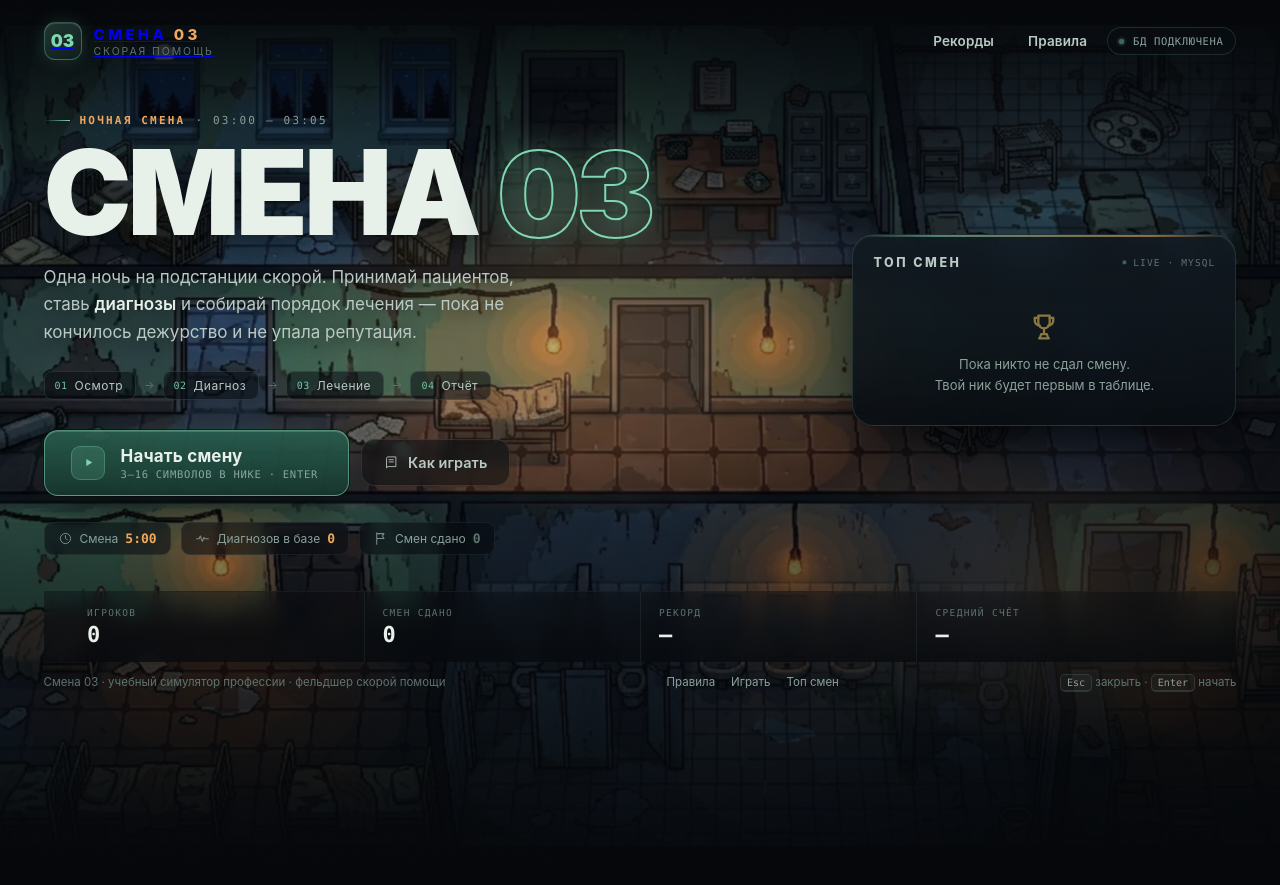
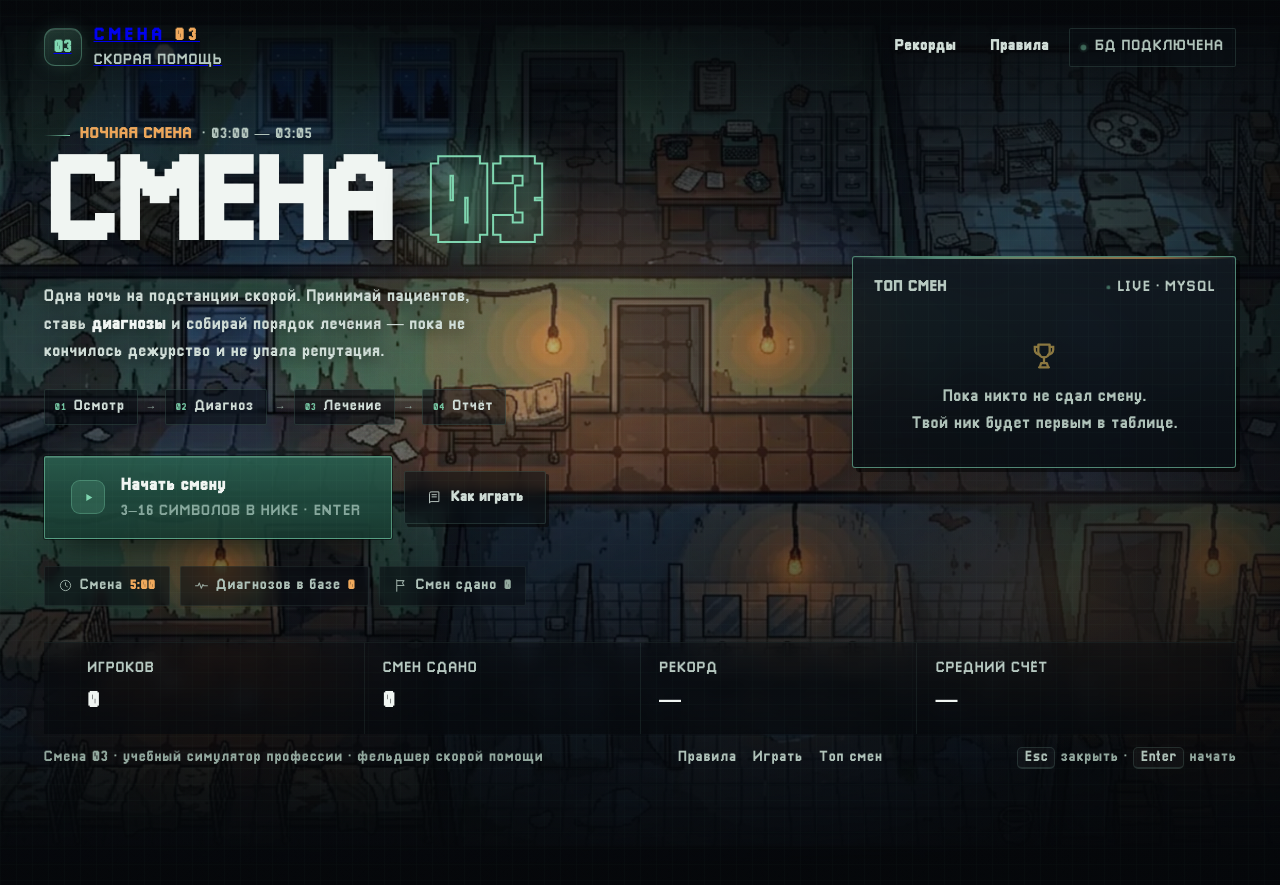
Before and after one commit to KIZNAIVER-HACKATON-2026/hacaton_main, a PHP site: page / in a window 1280 px wide. Run offline with PHP 8.4, Linux system fonts and the light colour scheme; data that the repository does not hold is empty.

Commit message:
переработка

```diff
--- /dev/null
+++ b/assets/css/pixel-theme.css
@@ -0,0 +1,143 @@
+/*
+ * Unified pixel-art UI theme for Смена 03.
+ * Pixellari is self-hosted and includes the full Russian alphabet, avoiding mixed-font glyphs.
+ */
+@font-face {
+  font-family: "Pixellari";
+  src: url("../fonts/pixellari.ttf") format("truetype");
+  font-style: normal;
+  font-weight: 500;
+  font-display: swap;
+}
+
+:root {
+  --pixel-font: "Pixellari", "Apple Color Emoji", "Segoe UI Emoji", "Noto Color Emoji", sans-serif;
+  --readable-font: "Pixellari", "Apple Color Emoji", "Segoe UI Emoji", "Noto Color Emoji", sans-serif;
+  --pixel-edge: rgba(127, 214, 176, .52);
+  --pixel-shadow: 4px 4px 0 rgba(0, 0, 0, .52);
+  --pixel-amber: #f0a95c;
+  --text-dim: #d0ddd7;
+  --muted: #afc2b9;
+  --faint: #93a99f;
+  --gp-dim: #d0ddd7;
+  --gp-muted: #afc2b9;
+  --gp-faint: #93a99f;
+  --font: var(--readable-font);
+  --mono: "Pixellari", "SFMono-Regular", Consolas, monospace;
+}
+
+/* Pixel lettering is the base typeface for every screen and control. */
+body, body.game-body {
+  font-family: var(--readable-font) !important;
+  font-size: 16px;
+  line-height: 1.6;
+  -webkit-font-smoothing: antialiased;
+  text-rendering: optimizeLegibility;
+}
+:where(.menu__title, .rules-title, .brand__mark, .brand__name, .work__title,
+  .modal__title, .final__title, .patient-name, .pcard__name, .section-title,
+  .rules-block h2) {
+  font-family: var(--pixel-font) !important;
+  font-synthesis: weight;
+}
+
+/* A restrained pixel grid ties the UI to the game's night-shift backdrop. */
+body::after {
+  content: "";
+  position: fixed;
+  inset: 0;
+  z-index: 80;
+  pointer-events: none;
+  opacity: .045;
+  background-image:
+    linear-gradient(rgba(127, 214, 176, .35) 1px, transparent 1px),
+    linear-gradient(90deg, rgba(127, 214, 176, .35) 1px, transparent 1px);
+  background-size: 16px 16px;
+  mix-blend-mode: screen;
+}
+
+/* Hard-edged panels, square pixels and a subtle offset shadow. */
+:where(.board, .modal__card, .pcard, .work, .call, .patient-card, .rules-block, .card) {
+  border-radius: 3px !important;
+  border-color: var(--pixel-edge) !important;
+  box-shadow: var(--pixel-shadow), inset 0 1px 0 rgba(190, 235, 220, .08) !important;
+}
+
+/* All interactive surfaces share the same beveled, block-like treatment. */
+:where(.btn, .btn-primary, .btn-ghost, .btn-play, .btn-solid, .btn-flat,
+  .hud__btn, .diag-btn, .treat-btn, .call-opt, .modal__close,
+  input, select, textarea, .input) {
+  border-radius: 2px !important;
+}
+
+:where(.btn, .btn-primary, .btn-ghost, .btn-play, .btn-solid, .btn-flat,
+  .hud__btn, .diag-btn, .treat-btn, .call-opt, .modal__close) {
+  border-width: 2px;
+  box-shadow: 3px 3px 0 rgba(0, 0, 0, .48);
+}
+
+:where(.btn:hover, .btn-primary:hover, .btn-ghost:hover, .btn-play:hover,
+  .btn-solid:hover, .btn-flat:hover, .hud__btn:hover, .diag-btn:hover,
+  .treat-btn:hover, .call-opt:hover) {
+  transform: translate(-1px, -1px);
+}
+
+/* Nickname field and any future form controls. */
+:where(input:not([type="checkbox"]):not([type="radio"]), select, textarea, .input) {
+  min-height: 46px;
+  border: 2px solid rgba(127, 214, 176, .38) !important;
+  border-radius: 2px !important;
+  background-color: rgba(5, 9, 13, .86) !important;
+  box-shadow: inset 2px 2px 0 rgba(255, 255, 255, .035), 3px 3px 0 rgba(0, 0, 0, .45);
+}
+:where(input, select, textarea, .input)::placeholder { color: #789188 !important; opacity: 1; }
+:where(input, select, textarea, .input):focus {
+  border-color: var(--pixel-amber) !important;
+  outline: 2px solid rgba(240, 169, 92, .24);
+  outline-offset: 2px;
+  box-shadow: inset 2px 2px 0 rgba(255, 255, 255, .04), 3px 3px 0 rgba(0, 0, 0, .45) !important;
+}
+
+/* Block treatment for diagnosis, treatment and dispatcher choices. */
+:where(.diag-btn, .treat-btn, .call-opt) {
+  border-color: rgba(127, 176, 160, .32) !important;
+  background-image: linear-gradient(180deg, rgba(29, 43, 49, .96), rgba(12, 20, 26, .98));
+}
+:where(.diag-btn:hover:not(:disabled), .treat-btn:hover:not(:disabled), .call-opt:hover:not(:disabled)) {
+  border-color: var(--pixel-amber) !important;
+}
+.diag-btn.is-correct, .diag-btn.correct {
+  border-color: var(--primary, #7fd6b0) !important;
+  box-shadow: 3px 3px 0 rgba(0, 0, 0, .48), inset 0 0 0 2px rgba(127, 214, 176, .12) !important;
+}
+.diag-btn.is-wrong, .diag-btn.wrong {
+  border-color: #e2685a !important;
+}
+
+/* Square chips and status tags; keep circular avatars/indicators untouched. */
+:where(.symptom, .chip, .flow__step, .dbpill, .player-tag, .hero-badge,
+  .final__badge, .resume, .resume__cell, .vital, .modal__cell, .treat-slot,
+  .toast, .rank__medal, .board__live) {
+  border-radius: 2px !important;
+}
+:where(.field__label, .field__hint, .resume__head, .vital-label, .pcard__h,
+  .hud__label, .call__label, .modal__eyebrow, .final__score-label) {
+  letter-spacing: .08em;
+}
+
+/* Keep emoji artwork rendered by the system emoji font, not as missing glyphs. */
+:where(.patient-avatar, .pcard__avatar, .diag-icon) {
+  font-family: "Apple Color Emoji", "Segoe UI Emoji", "Noto Color Emoji", "Segoe UI Symbol", sans-serif !important;
+}
+
+:where(a, button, input, select, textarea, [tabindex]):focus-visible {
+  outline: 2px solid var(--pixel-amber);
+  outline-offset: 3px;
+}
+
+@media (max-width: 600px) {
+  :root { --pixel-shadow: 3px 3px 0 rgba(0, 0, 0, .52); }
+}
+@media (prefers-reduced-motion: reduce) {
+  body::after { display: none; }
+}
--- /dev/null
+++ b/assets/css/readability.css
@@ -0,0 +1,80 @@
+/* Readability pass: preserve the pixel-art mood while giving glyphs more detail. */
+:root {
+  --text: #f0f5f2;
+  --gp-text: #f0f5f2;
+  --pixel-edge: rgba(127, 214, 176, .58);
+}
+
+/* One full-Cyrillic pixel font for all text and controls; never mix fallback glyphs. */
+body, body *, body *::before, body *::after {
+  font-family: var(--pixel-font) !important;
+  font-synthesis: weight;
+}
+body, body.game-body {
+  font-size: 17px !important;
+  line-height: 1.6 !important;
+  -webkit-font-smoothing: auto;
+  text-rendering: optimizeLegibility;
+}
+.patient-avatar, .pcard__avatar, .diag-icon {
+  font-family: "Apple Color Emoji", "Segoe UI Emoji", "Noto Color Emoji", "Segoe UI Symbol", sans-serif !important;
+}
+
+/* Main copy and controls: slightly larger so the pixel grid has more physical pixels. */
+:where(.menu__lead, .rules-subtitle, .rules-block p, .rules-list,
+  .patient-meta, .work__sub, .call__text, .call-opt__label,
+  .modal__sub, .hint, .rules-table td, .rules-note, .board__empty,
+  .recent__row, .pcard__age, .symptom, .diag-label, .diag-btn,
+  .treat-btn, .call-opt, .btn, .btn-play, .btn-solid, .btn-flat,
+  .final__sub, .final__save, .resume__note) {
+  font-size: 17px !important;
+  line-height: 1.6 !important;
+}
+
+/* Status labels and metadata remain compact, but no longer tiny. */
+:where(.menu__kicker, .brand__tag, .flow__step, .btn-play__hint, .chip,
+  .dbpill, .topbar__link, .board__title, .board__live, .rank__nick,
+  .rank__score, .rank__score small, .rank__medal, .board__foot-title,
+  .recent__when, .recent__score, .stat__label, .foot, .foot kbd, .rules-table th,
+  .modal__eyebrow, .field__label, .field__hint, .field__count, .resume__head,
+  .resume__cell span, .modal__note, .hero-badge, .vital-label, .pcard__case,
+  .pcard__h, .hud__label, .call__label, .call-opt__meta, .final__badge,
+  .modal__cell span, .final__score-label, .player-tag) {
+  font-size: 15px !important;
+  line-height: 1.5 !important;
+  letter-spacing: .025em !important;
+}
+
+:where(.field__label, .pcard__case, .pcard__h, .hud__label, .call__label,
+  .modal__eyebrow, .resume__head, .vital-label, .stat__label, .board__title,
+  .board__live, .rank__when, .board__foot-title, .brand__tag, .menu__kicker,
+  .field__hint, .field__count, .modal__note, .call-opt__meta, .rules-table th,
+  .rules-note, .pcard__age, .player-tag) {
+  color: #b7c9c1 !important;
+}
+
+/* Keep score tiles and form contents crisp at small sizes too. */
+:where(.brand__name, .modal__cell b, .resume__cell b) { font-size: 17px !important; }
+.rules-block p, .rules-list li { margin-bottom: 12px; }
+.rules-table th, .rules-table td { padding-top: 12px; padding-bottom: 12px; }
+.field__hint { gap: 12px; }
+.input, input, select, textarea { font-size: 17px !important; }
+
+@media (max-width: 600px) {
+  body, body.game-body { font-size: 16px !important; }
+  :where(.menu__lead, .rules-subtitle, .rules-block p, .rules-list,
+    .patient-meta, .work__sub, .call__text, .modal__sub, .hint,
+    .rules-table td, .board__empty, .diag-btn, .treat-btn, .call-opt,
+    .final__sub, .final__save, .resume__note) {
+    font-size: 15.5px !important;
+  }
+  :where(.menu__kicker, .brand__tag, .flow__step, .btn-play__hint, .chip,
+    .dbpill, .topbar__link, .board__title, .board__live, .rank__when,
+    .stat__label, .foot, .field__label, .field__hint, .field__count,
+    .resume__head, .vital-label, .pcard__case, .pcard__h, .hud__label,
+    .call__label, .call-opt__meta, .final__badge, .modal__cell span,
+    .player-tag) {
+    font-size: 14.5px !important;
+  }
+  :where(.brand__name, .modal__cell b, .resume__cell b) { font-size: 16px !important; }
+}
--- a/diagnosis.php
+++ b/diagnosis.php
@@ -14,6 +14,8 @@ $diagnoses = $patient['diagnoses'] ?? [];
   <title>Диагноз — Смена 03</title>
   <link rel="stylesheet" href="assets/css/base.css">
   <link rel="stylesheet" href="assets/css/style.css">
+  <link rel="stylesheet" href="assets/css/pixel-theme.css">
+  <link rel="stylesheet" href="assets/css/readability.css">
 </head>
 <body>
 
--- a/game.php
+++ b/game.php
@@ -38,6 +38,8 @@ if ($nick !== null) {
   <title>Смена — Смена 03</title>
   <link rel="stylesheet" href="assets/css/base.css">
   <link rel="stylesheet" href="assets/css/game.css">
+  <link rel="stylesheet" href="assets/css/pixel-theme.css">
+  <link rel="stylesheet" href="assets/css/readability.css">
 </head>
 <body class="game-body">
 
--- a/index.php
+++ b/index.php
@@ -33,6 +33,8 @@ $shiftMinutes = 5;
 
   <link rel="preload" as="image" href="assets/img/fon_main.webp" type="image/webp">
   <link rel="stylesheet" href="assets/css/main.css">
+  <link rel="stylesheet" href="assets/css/pixel-theme.css">
+  <link rel="stylesheet" href="assets/css/readability.css">
 </head>
 <body class="landing" data-db="<?= $dbOk ? '1' : '0' ?>">
 
--- a/patient.php
+++ b/patient.php
@@ -93,6 +93,8 @@ $nickParam = $nick !== null ? 'nick=' . urlencode($nick) : '';
   <title>Карточка пациента — Смена 03</title>
   <link rel="stylesheet" href="assets/css/base.css">
   <link rel="stylesheet" href="assets/css/style.css">
+  <link rel="stylesheet" href="assets/css/pixel-theme.css">
+  <link rel="stylesheet" href="assets/css/readability.css">
 </head>
 <body>
 
--- a/rules.php
+++ b/rules.php
@@ -22,6 +22,8 @@ $gameUrl = 'game.php' . ($nick !== null ? '?nick=' . urlencode($nick) : '');
   <title>Правила — Смена 03</title>
   <link rel="stylesheet" href="assets/css/base.css">
   <link rel="stylesheet" href="assets/css/style.css">
+  <link rel="stylesheet" href="assets/css/pixel-theme.css">
+  <link rel="stylesheet" href="assets/css/readability.css">
 </head>
 <body>
 
--- a/treatment.php
+++ b/treatment.php
@@ -9,6 +9,8 @@ $id = isset($_GET['id']) ? (int)$_GET['id'] : null;
   <title>Лечение — Смена 03</title>
   <link rel="stylesheet" href="assets/css/base.css">
   <link rel="stylesheet" href="assets/css/style.css">
+  <link rel="stylesheet" href="assets/css/pixel-theme.css">
+  <link rel="stylesheet" href="assets/css/readability.css">
 </head>
 <body>
 <main class="patient-page">
```
Also changed, not shown: assets/fonts/Pixellari-OFL-LICENSE.txt (added, +91 -0 lines), assets/fonts/pixelify-sans-bold.ttf (added), assets/fonts/pixelify-sans-regular.ttf (added), assets/fonts/pixellari.ttf (added), assets/fonts/tiny5.ttf (added).
